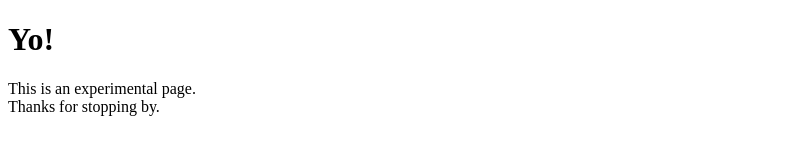
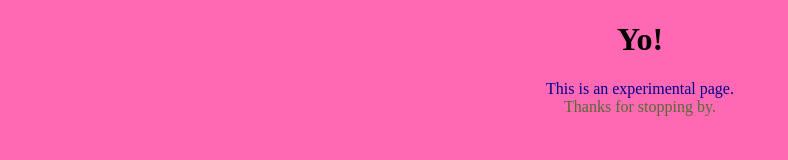
Before and after one commit to cvs181801/awesomesauce, a plain HTML site: page index.html in a window 1280 px wide. Shown: the whole page, without its empty margins (0-788 px from the left). Drawn offline with Linux system fonts and the light colour scheme.

Commit message:
Update index.html

```diff
--- a/index.html
+++ b/index.html
@@ -1,7 +1,7 @@
 <!DOCTYPE html>
 <head>
     <title>Welcome to my Page.</title>
-    <link href="./style.css" rel="cssStyleSheet">
+    <link href="./style.css" rel="stylesheet">
 </head>
 <body>
 <header>
```
